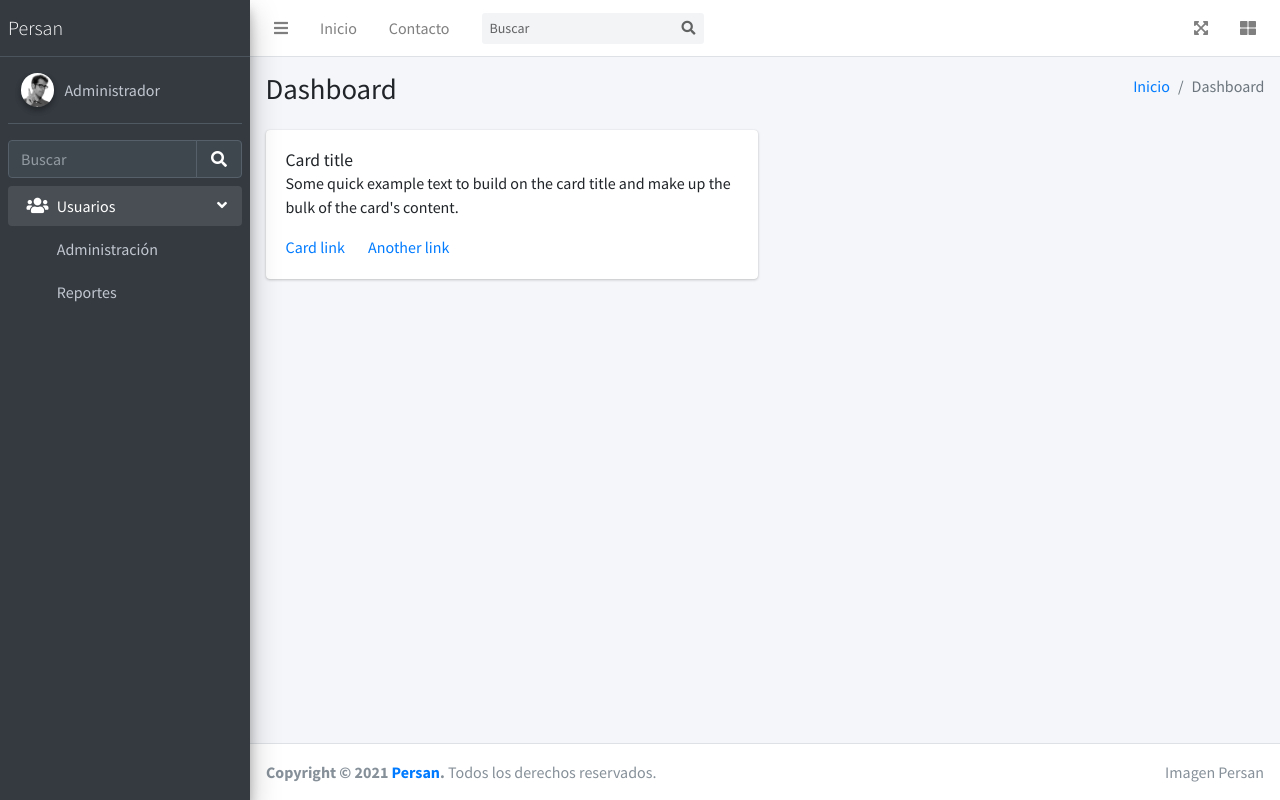
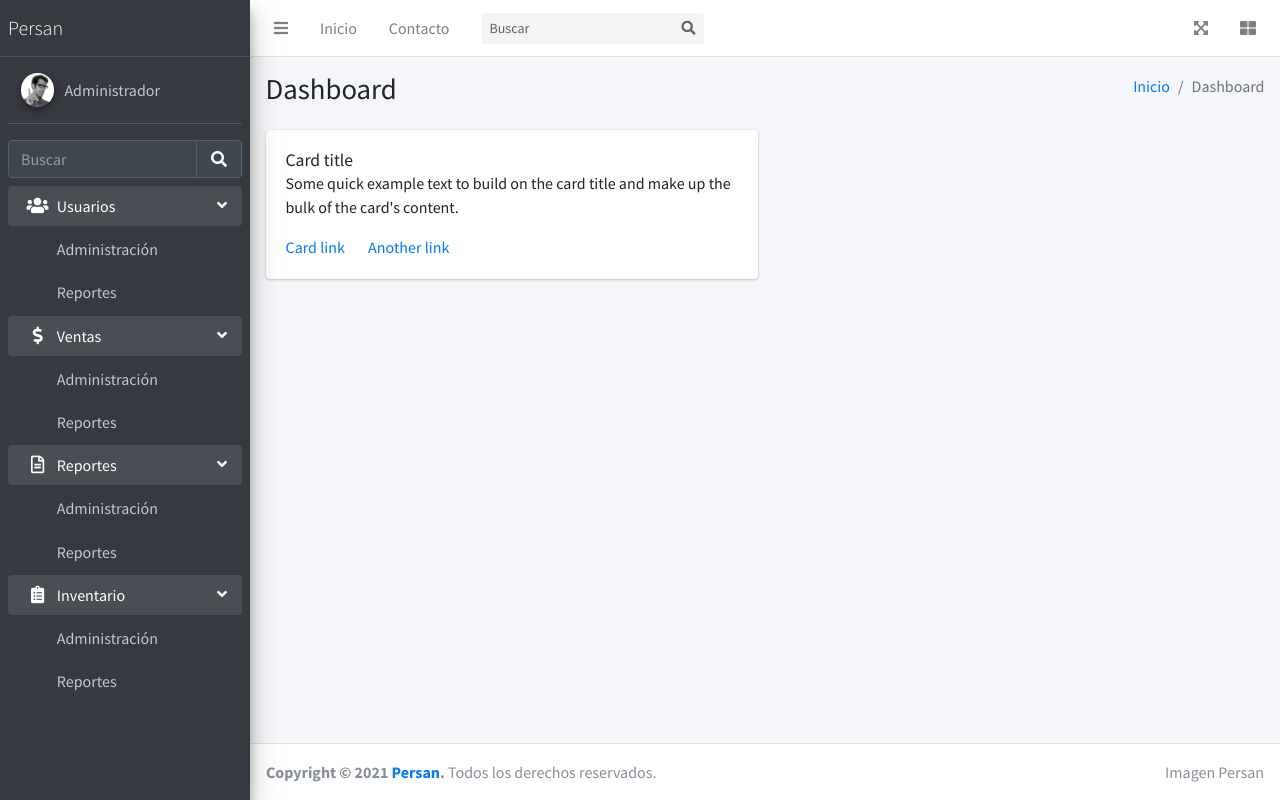
Before and after one commit to rbnm56/rep-persan, a PHP site: page /admin.php in a window 1280 px wide. Run offline with PHP 8.4, Linux system fonts and the light colour scheme; some libraries are stand-ins or nearby versions.

Commit message:
Resolucion de conflicto: sidebar

```diff
--- a/templates/sidebar.php
+++ b/templates/sidebar.php
@@ -58,6 +58,75 @@
               </li>
             </ul>
           </li>
+          <li class="nav-item menu-open">
+            <a href="ventas/index.php" class="nav-link">
+              <i class="nav-icon fas fa-dollar-sign"></i>
+              <p>
+                Ventas
+                <i class="right fas fa-angle-left"></i>
+              </p>
+            </a>
+            <ul class="nav nav-treeview">
+              <li class="nav-item">
+                <a href="ventas/index_ventas.php" class="nav-link">
+                  <i class="far fa-tools nav-icon"></i>
+                  <p> Administración</p>
+                </a>
+              </li>
+              <li class="nav-item">
+                <a href="#" class="nav-link">
+                  <i class="far fa-chart-pie nav-icon"></i>
+                  <p> Reportes</p>
+                </a>
+              </li>
+            </ul>
+          </li>
+          <li class="nav-item menu-open">
+            <a href="#" class="nav-link">
+              <i class="nav-icon far fa-file-alt"></i>
+              <p>
+                Reportes
+                <i class="right fas fa-angle-left"></i>
+              </p>
+            </a>
+            <ul class="nav nav-treeview">
+              <li class="nav-item">
+                <a href="#" class="nav-link">
+                  <i class="far fa-tools nav-icon"></i>
+                  <p> Administración</p>
+                </a>
+              </li>
+              <li class="nav-item">
+                <a href="#" class="nav-link">
+                  <i class="far fa-chart-pie nav-icon"></i>
+                  <p> Reportes</p>
+                </a>
+              </li>
+            </ul>
+          </li>
+          <li class="nav-item menu-open">
+            <a href="#" class="nav-link">
+            <i class="nav-icon fas fa-clipboard-list"></i>
+              <p>
+                Inventario
+                <i class="right fas fa-angle-left"></i>
+              </p>
+            </a>
+            <ul class="nav nav-treeview">
+              <li class="nav-item">
+                <a href="#" class="nav-link">
+                  <i class="far fa-tools nav-icon"></i>
+                  <p> Administración</p>
+                </a>
+              </li>
+              <li class="nav-item">
+                <a href="#" class="nav-link">
+                  <i class="far fa-chart-pie nav-icon"></i>
+                  <p> Reportes</p>
+                </a>
+              </li>
+            </ul>
+          </li>
         </ul>
       </nav>
       <!-- /.sidebar-menu -->
```
